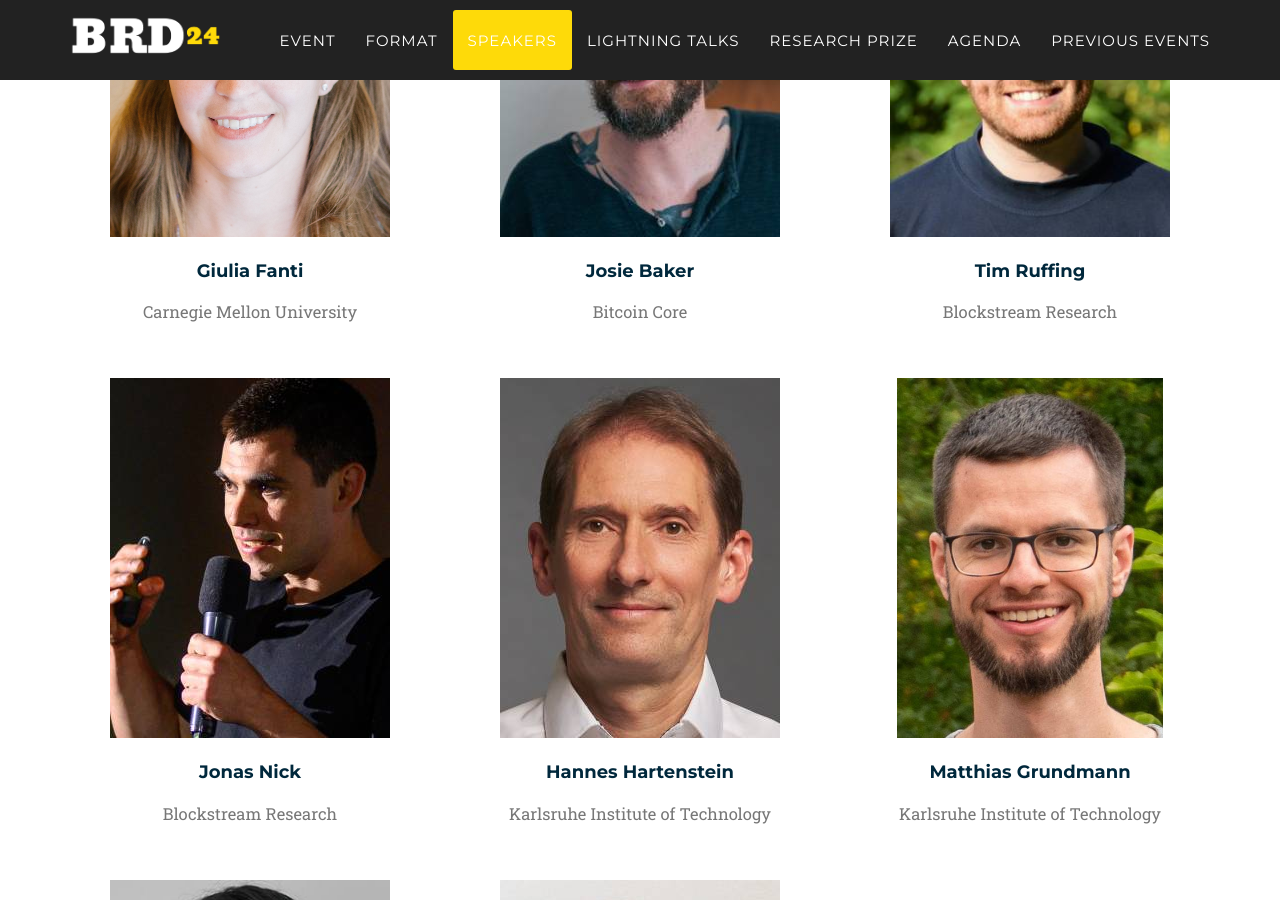
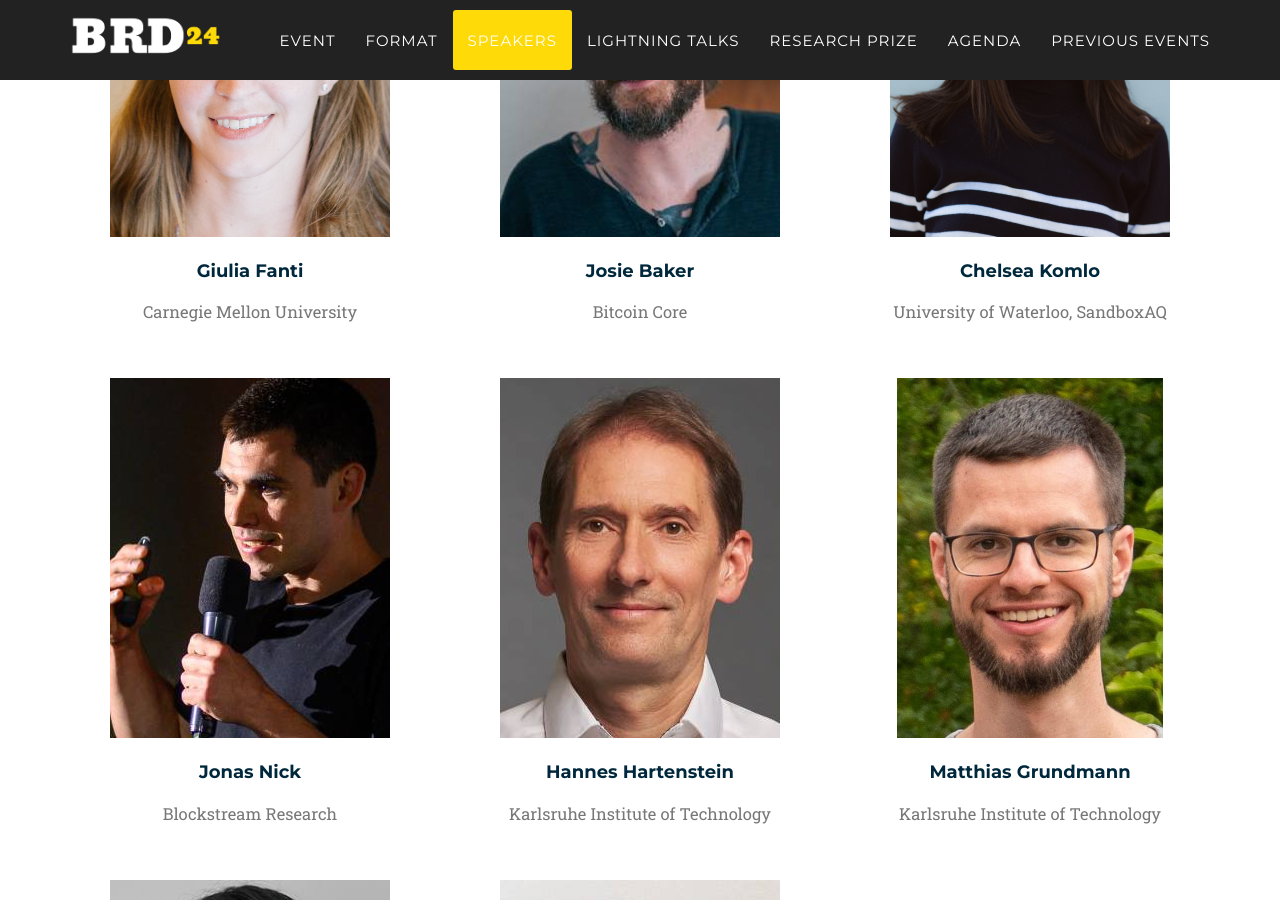
Before and after one commit to chaincodelabs/brd-website, a Jekyll site: the page built from index.html, in a window 1280 px wide and 900 px high, scrolled down 4411 px. Built offline with Jekyll 4.4.1, drawn with Linux system fonts in a browser that asks for light colours; some web fonts are replaced; some of the changed lines change nothing that is shown.

Commit message:
Removes Tim and adds Chelsea

```diff
--- a/_data/speakers.yml
+++ b/_data/speakers.yml
@@ -14,17 +14,13 @@
   topic: "The devil in the details: combining cryptographic protocols"
   abstract:
 
-- name: Tim Ruffing
-  id: truffing
-  affiliation: Blockstream Research
-  img: truffing.jpg
-  bio:  Tim is an applied cryptographer in the research team of Blockstream, a Bitcoin and blockchain technology company. He obtained his PhD from Saarland University, researching cryptographic aspects of cryptocurrencies. His current research focuses on advanced applications of Schnorr signatures, e.g., multisignatures and threshold signatures. Tim also serves a co-maintainer of libsecp256k1, the cryptographic open-source library used in Bitcoin Core
-  topic: "No More Guesswork: Ready-to-Use Distributed Key Generation for FROST"
-  abstract: Threshold signature schemes such as FROST are gaining considerable attention in Bitcoin. Yet, Distributed Key Generation (DKG), with its heavy requirements on the underlying communication mechanisms such as secure channels and a secure broadcast mechanism, remains the Achilles heel of threshold signatures and holds back their deployment in the real world.
-            <br>
-            In this talk, we will first take a detailed look at the obstacles that implementers and practitioners face in practice. We will foster an understanding of potential pitfalls and attacks, in particular those that can arise from the (mis)use of reliable broadcast protocols. We will then provide recommendations and guidelines on how to avoid these pitfalls and implement broadcast securely in practice. A key technical ingredient in our recommendations is a simple extension of the Goldwasser-Bellare echo broadcast protocol, which we have not seen proposed in the context of DKG so far.
-            <br>
-            With these learnings in mind, we present ChillDKG, a DKG protocol that fully incorporates minimal but sufficient implementations of secure channels and reliable broadcast, and thereby hides this complexity from engineers entirely. The protocol addresses further practical problems by eliminating the need for fresh randomness per threshold setup and offering a practical solution for backups. To facilitate real-world adoption of ChillDKG, we have been working on a publicly available specification that aims to be comprehensive and easy to use
+- name: Chelsea Komlo
+  id: ckomlo
+  affiliation: University of Waterloo, SandboxAQ
+  img: ckomlo.jpg
+  bio:  Chelsea is a cryptography and privacy researcher. She is currently a member of the Cryptography, Security, and Privacy lab at the University of Waterloo, and a Staff Research Scientist at SandboxAQ. Previously, she served as Chief Scientist at the Zcash Foundation. Before moving into cryptography research, she worked as an engineer on open-source security and privacy related projects, including Tor, Enigmail, and the Off-The-Record (OTR) messaging protocol
+  topic:
+  abstract:
 
 - name: Jonas Nick
   id: jnick
```
Also changed, not shown: css/img/speaker/ckomlo.jpg (added), css/img/speaker/truffing.jpg (deleted).
